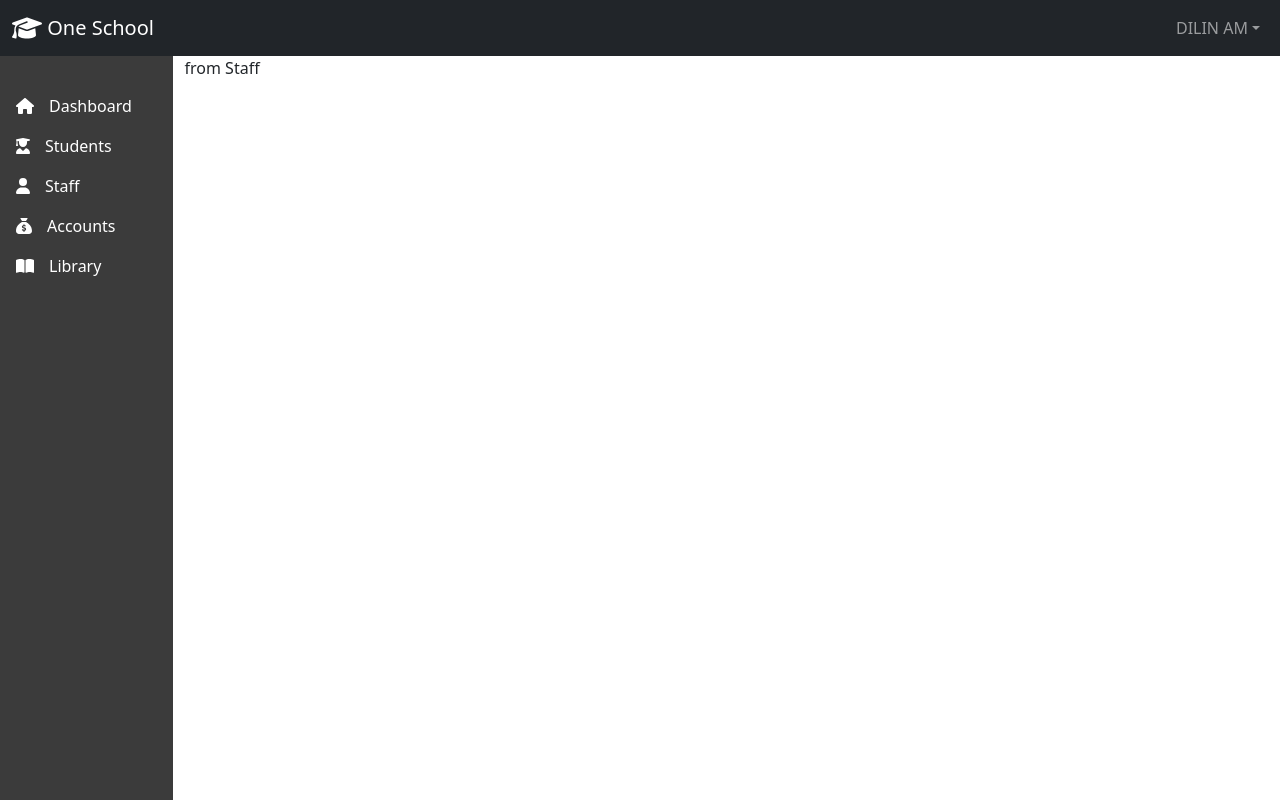
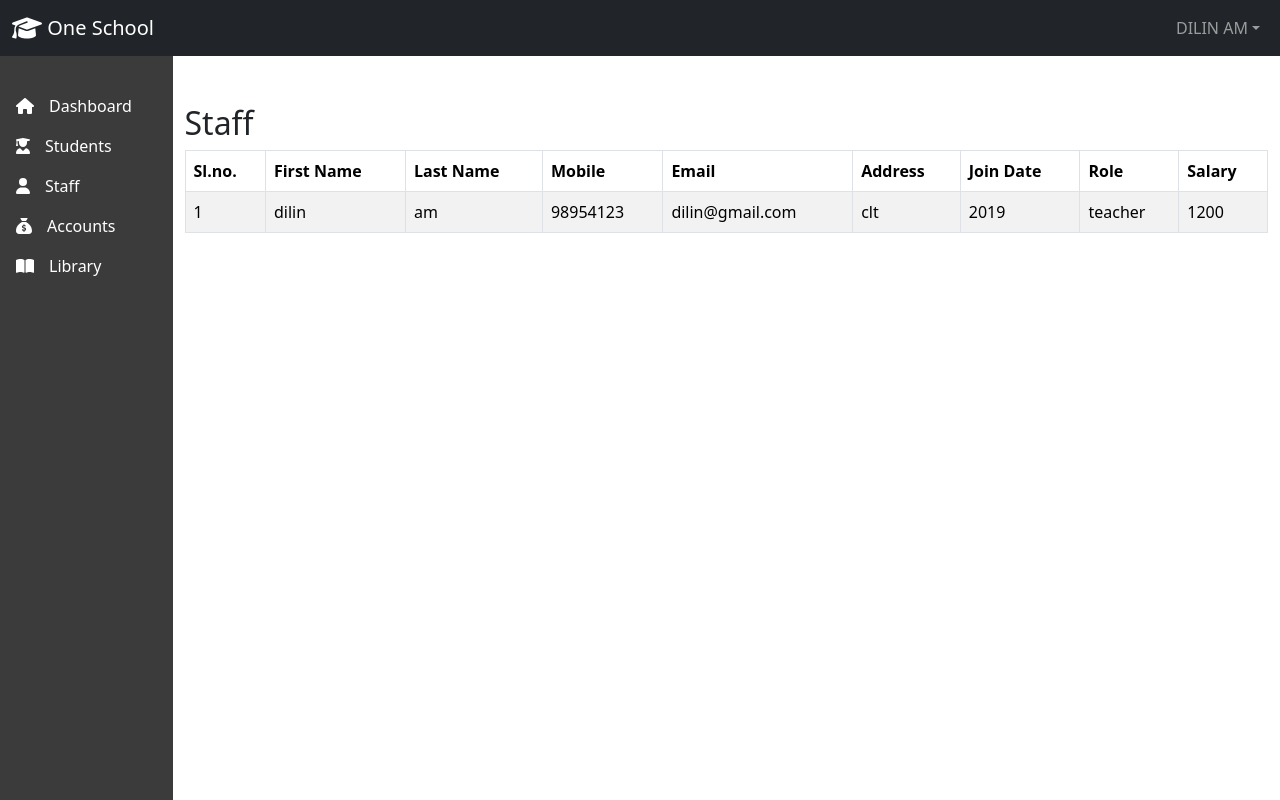
Before and after one commit to dilinamr/Oneschool-react-bootsrap, a React (Create React App) app: page /staff in a window 1280 px wide. Built offline with nearby package versions, Linux system fonts and the light colour scheme.

Commit message:
modal update

```diff
--- /dev/null
+++ b/src/components/StudentForm.jsx
@@ -0,0 +1,127 @@
+import React, { useState } from 'react';
+import Button from 'react-bootstrap/Button';
+import Form from 'react-bootstrap/Form';
+import Modal from 'react-bootstrap/Modal';
+
+function StudentForm() {
+  const [show, setShow] = useState(false);
+  const [formData, setFormData] = useState({
+    admissionNumber: '',
+    dateOfAdmission: '',
+    firstName: '',
+    lastName: '',
+    gender: '',
+    religion: '',
+    email: '',
+    address: '',
+    phone: '',
+  });
+
+  const handleClose = () => setShow(false);
+  const handleShow = () => setShow(true);
+
+  const handleInputChange = (e) => {
+    const { name, value } = e.target;
+    setFormData({ ...formData, [name]: value });
+  };
+
+  const handleSubmit = (e) => {
+    e.preventDefault();
+    // Here, you can handle form submission, e.g., send data to an API or perform validation.
+    console.log(formData);
+    handleClose();
+  };
+
+  return (
+    <>
+      <Button variant="primary" onClick={handleShow} >
+        Add Student
+      </Button>
+
+      <Modal show={show} onHide={handleClose}>
+        <Modal.Header closeButton>
+          <Modal.Title>Student Admission Form</Modal.Title>
+        </Modal.Header>
+        <Modal.Body>
+          <Form onSubmit={handleSubmit}>
+            <Form.Group controlId="admissionNumber" className='mb-3'>
+              <Form.Label>Admission Number</Form.Label>
+              <Form.Control
+                type="text"
+                placeholder="Enter admission number"
+                name="admissionNumber"
+                value={formData.admissionNumber}
+                onChange={handleInputChange}
+                required
+              />
+            </Form.Group>
+            <Form.Group controlId="dateOfAdmission" className='mb-3'>
+              <Form.Label>Date of Admission</Form.Label>
+              <Form.Control
+                type="date"
+                name="dateOfAdmission"
+                value={formData.dateOfAdmission}
+                onChange={handleInputChange}
+                required
+              />
+            </Form.Group>
+            <Form.Group controlId="firstName" className='mb-3'>
+              <Form.Label>First Name</Form.Label>
+              <Form.Control
+                type="text"
+                placeholder="Enter first name"
+                name="firstName"
+                value={formData.firstName}
+                onChange={handleInputChange}
+                required
+              />
+            </Form.Group>
+            <Form.Group controlId="lastName" className='mb-3'>
+              <Form.Label>Last Name</Form.Label>
+              <Form.Control
+                type="text"
+                placeholder="Enter last name"
+                name="lastName"
+                value={formData.lastName}
+                onChange={handleInputChange}
+                required
+              />
+            </Form.Group>
+            <Form.Group controlId="gender" className='mb-3'>
+              <Form.Label>Gender</Form.Label>
+              <Form.Control
+                as="select"
+                name="gender"
+                value={formData.gender}
+                onChange={handleInputChange}
+                required
+              >
+                <option value="">Select Gender</option>
+                <option value="male">Male</option>
+                <option value="female">Female</option>
+                <option value="other">Other</option>
+              </Form.Control>
+            </Form.Group>
+            <Form.Group controlId="religion" className='mb-3'>
+              <Form.Label>Religion</Form.Label>
+              <Form.Control
+                type="text"
+                placeholder="Enter religion"
+                name="religion"
+                value={formData.religion}
+                onChange={handleInputChange}
+                required
+              />
+            </Form.Group>
+
+            <Button variant="primary" type="submit" className='float-end'>
+              Submit
+            </Button>
+          </Form>
+        </Modal.Body>
+      </Modal>
+    </>
+  );
+}
+
+export default StudentForm;
--- a/src/views/Staff.jsx
+++ b/src/views/Staff.jsx
@@ -1,9 +1,53 @@
+import { useState } from "react";
 import Main from "../layouts/Main";
+import {Row,Col,Table } from "react-bootstrap";
+const Staff = () => {
 
-const Staff = () => {
+    const staffs =[{firstname:"dilin",lastname:"am",mobile:"98954123",email:"dilin@gmail.com",city:"clt",joindate:"2019",salary:"1200",role:"teacher"}]
+
+
+    const [staff,setStaff]=useState([staffs]);
+
     return(<>
     <Main>
-    <p>from Staff</p>
+    <Row className="mt-5">
+      <Col>
+        <h2>Staff</h2>
+        <Table striped bordered hover>
+      <thead>
+        <tr>
+          <th>Sl.no.</th>
+          <th>First Name</th>
+          <th>Last Name</th>
+          <th>Mobile</th>
+          <th>Email</th>
+          <th>Address</th>
+          <th>Join Date</th>
+          <th>Role</th>
+          <th>Salary</th>
+        </tr>
+      </thead>
+      <tbody>
+      {/* {student.length===0?(<tr className="text-center"><td colSpan="8">NO RECORDS FOUND</td></tr>): */}
+
+       { (staffs.map((staff,key)=>(
+        <tr key={key}>
+          <td>{key+1}</td>
+          <td>{staff.firstname}</td>
+          <td>{staff.lastname}</td>
+          <td>{staff.mobile}</td>
+          <td>{staff.email}</td>
+          <td>{staff.city}</td>
+          <td>{staff.joindate}</td>
+          <td>{staff.role}</td>
+          <td>{staff.salary}</td>
+
+        </tr>
+        )))}
+      </tbody>
+    </Table>
+    </Col>
+    </Row>
     </Main>
     </>);
 };
--- a/src/views/Student.jsx
+++ b/src/views/Student.jsx
@@ -1,19 +1,25 @@
 import { useState } from "react";
 import Main from "../layouts/Main";
 import { Row, Table ,Col} from "react-bootstrap";
+import StudentForm from "../components/StudentForm";
 const Student = () => {
 
 const [student,setStudents]= useState([]);
 setTimeout(() => {
     setStudents([{firstname:"dilin",lastname:"am",mobile:"98954123",email:"dilin@gmail.com",city:"clt",degree:"yes",skill:["html","css","react"]},
-    {firstname:"bibin",lastname:"das",mobile:"98954123",email:"dilin@gmail.com",city:"knr",skill:"js",degree:"yes"}
+    {firstname:"bibin",lastname:"das",mobile:"98954123",email:"dilin@gmail.com",city:"knr",skill:["js","html"],degree:"yes"}
 ])
 }, 5000);
+console.log(student)
     return(<>
     <Main>
     <Row className="mt-5">
       <Col>
         <h2>Students</h2>
+        <div className="mb-3 float-end">
+        <StudentForm/>
+        </div>
+
         <Table striped bordered hover>
       <thead>
         <tr>
@@ -39,7 +45,7 @@ setTimeout(() => {
           <td>{student.email}</td>
           <td>{student.city}</td>
           <td>{student.degree}</td>
-          <td>{student.skill}</td>
+          <td>{student.skill.join(", ")}</td>
 
         </tr>
         )))}
```
